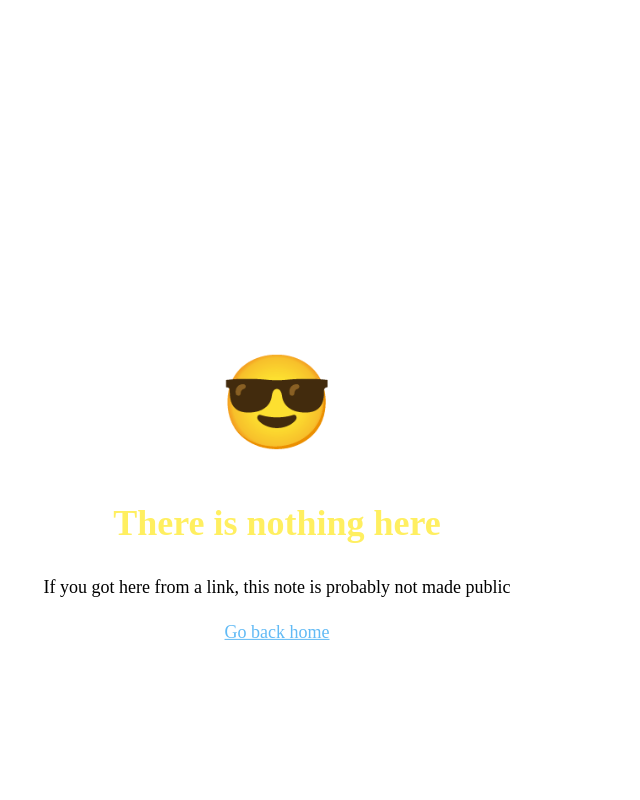
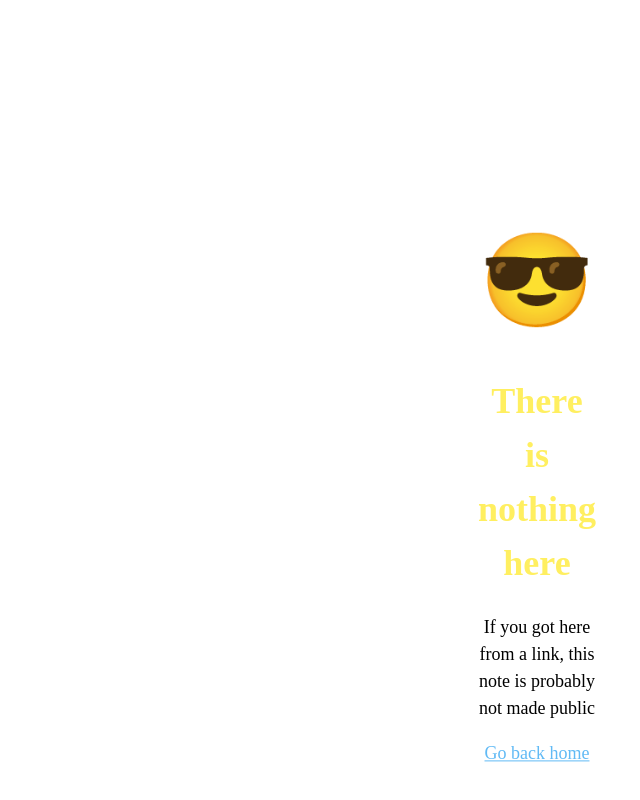
Before and after one commit to grg3wong/mathe, a Node project: template src/site/404.njk in a window 1280 px wide. Shown: the whole page, without its empty margins (399-1039 px from the left). Run offline with Node 20 templates, Linux system fonts and the light colour scheme; the template is opened without the code that fills it, so the values that code supplies are empty; style sheets or scripts are compiled from the project's sources.

Commit message:
Update custom-style.scss

```diff
--- a/src/site/styles/custom-style.scss
+++ b/src/site/styles/custom-style.scss
@@ -15,8 +15,8 @@ img { float: none !important; display: block; margin: 1rem 0; }
 img { float: none !important; display: block; width: auto !important; max-width: 100% !important; height: auto !important; margin: 1rem 0; }
 @media (min-width: 1000px) {
   .content {
-    margin-left: 2em !important;
-    margin-right: 2em !important;
+    margin-left: calc(260px + 2em) !important;
+    margin-right: calc(300px + 2em) !important;
     max-width: none !important;
   }
 
```
